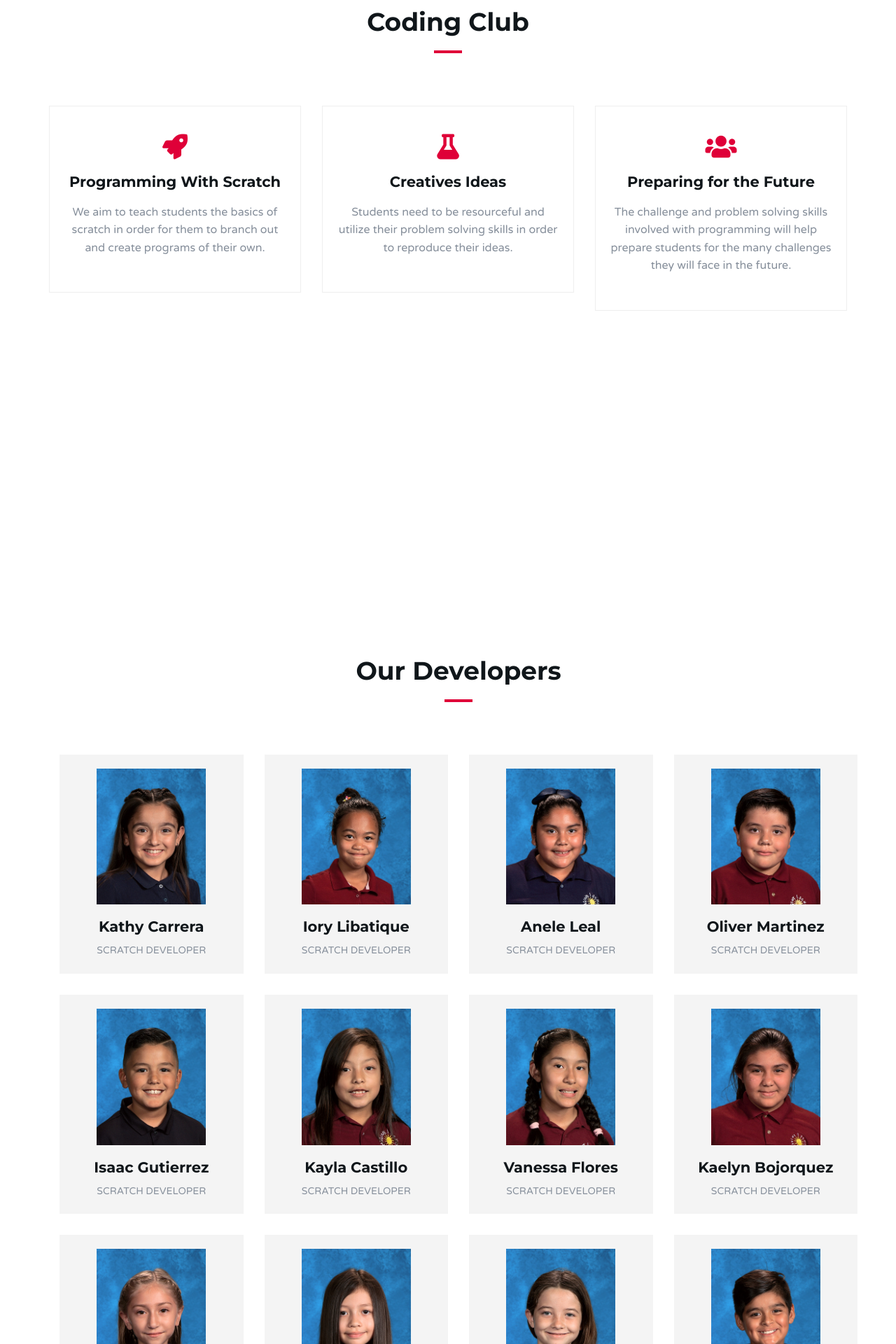
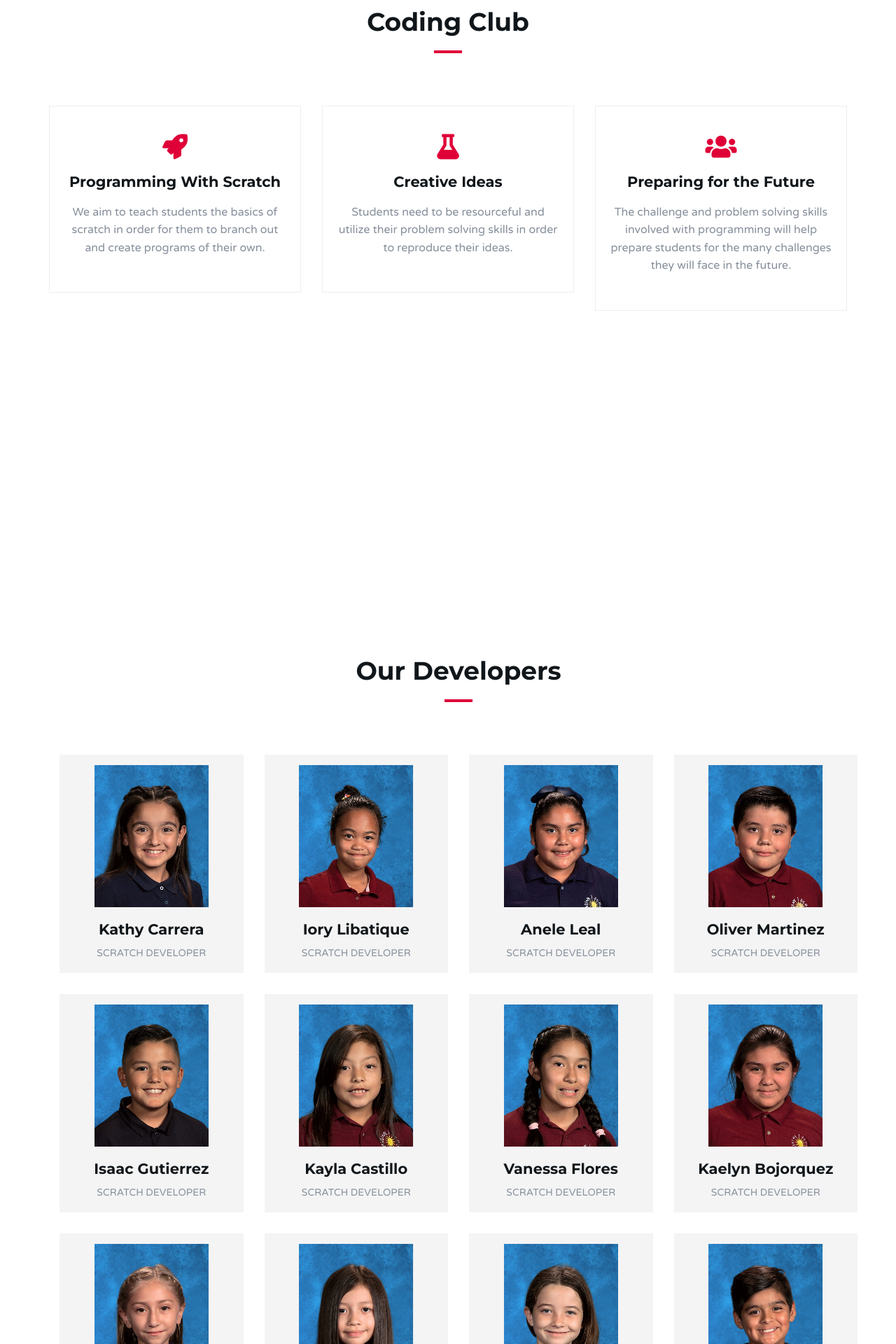
Before and after one commit to ImagineSchoolsCodingClub/IRCV.CS, a Jekyll site: the page built from index.html, in a window 1280 px wide. Shown: the part 1128-3048 px from the top of the page at 70% size. Built offline with Jekyll 4.4.1, drawn with Linux system fonts in a browser that asks for light colours; nearby versions of some CDN libraries.

Commit message:
grammar and team link fixes

```diff
--- a/_includes/about.html
+++ b/_includes/about.html
@@ -28,7 +28,7 @@
                         <div class="col-md-4">
                             <div class="about">
                                 <i class="fa fa-flask"></i>
-                                <h3>Creatives Ideas</h3>
+                                <h3>Creative Ideas</h3>
                                 <p>Students need to be resourceful and utilize their problem solving skills in order to reproduce their ideas.</p>
                             </div>
                         </div>
--- a/css/style.css
+++ b/css/style.css
@@ -1011,7 +1011,7 @@
 .team {
     position: relative;
     background-color: #F4F4F4;
-    padding: 20px 20px;
+    padding: 15px 15px;
     margin: 15px 0px;
 }
 
@@ -1090,7 +1090,11 @@
 }
 
 .team .team-social {
-    position: absolute;
+    /* position: absolute;
+    top: 0;
+    right: 0; */
+    position: relative;
+    left: 100%;
     top: 0;
     right: 0;
     opacity: 0;
```
Also changed, not shown: 2 other files.
